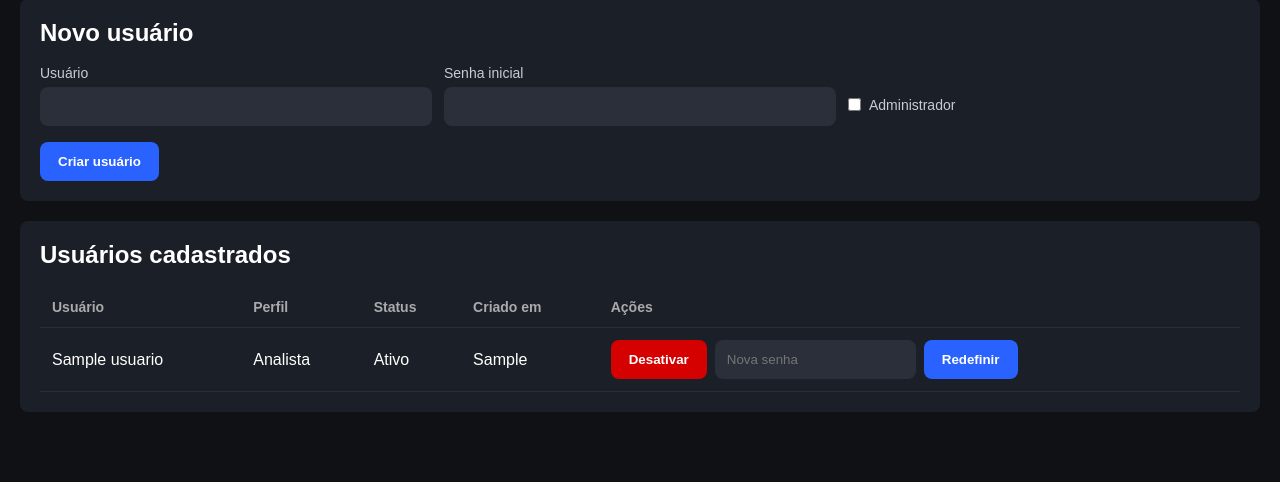
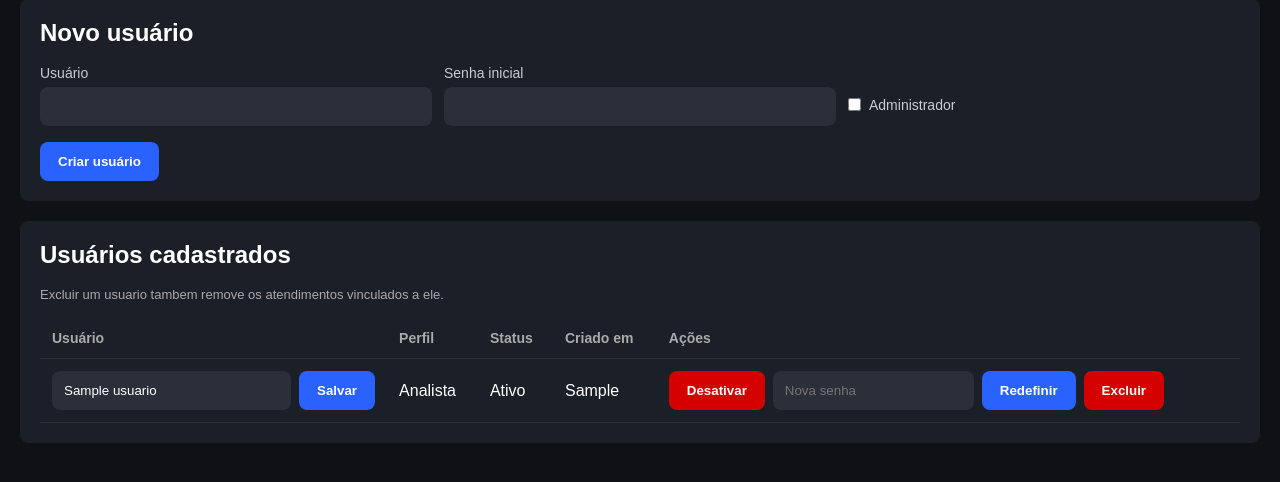
Before and after one commit to Thales0408/support-ai, a Flask app: page /admin in a window 1280 px wide. Shown: the part 138-620 px from the top of the page. Run offline with Flask 3, Linux system fonts and the light colour scheme; the visitor is signed in with stand-in values (Sample User, id 1); a database or web service that is not in the repository returns one stand-in record (values such as "Sample title"); some libraries are stand-ins or nearby versions.

Commit message:
Permite editar e excluir usuarios

```diff
--- a/app.py
+++ b/app.py
@@ -735,6 +735,92 @@ def admin_alterar_senha(usuario_id):
                         usuario_id
                     )
                 )
+
+    return redirect("/admin")
+
+
+@app.route(
+    "/admin/usuarios/<int:usuario_id>/nome",
+    methods=["POST"]
+)
+def admin_alterar_nome(usuario_id):
+
+    if not usuario_logado():
+
+        return redirect("/login")
+
+    if not usuario_admin():
+
+        return redirect("/")
+
+    novo_usuario = limpar_texto(
+        request.form.get("usuario")
+    )
+
+    if not novo_usuario:
+
+        return redirect("/admin")
+
+    try:
+
+        with conectar_banco() as conn:
+
+            with conn.cursor() as cursor:
+
+                cursor.execute(
+                    """
+                    UPDATE usuarios
+                    SET usuario = %s
+                    WHERE id = %s
+                    """,
+                    (
+                        novo_usuario,
+                        usuario_id
+                    )
+                )
+
+        if usuario_id == usuario_logado():
+
+            session["usuario_nome"] = novo_usuario
+
+    except psycopg2.errors.UniqueViolation:
+
+        pass
+
+    return redirect("/admin")
+
+
+@app.route(
+    "/admin/usuarios/<int:usuario_id>/excluir",
+    methods=["POST"]
+)
+def admin_excluir_usuario(usuario_id):
+
+    if not usuario_logado():
+
+        return redirect("/login")
+
+    if not usuario_admin():
+
+        return redirect("/")
+
+    if usuario_id == usuario_logado():
+
+        return redirect("/admin")
+
+    with conectar_banco() as conn:
+
+        with conn.cursor() as cursor:
+
+            cursor.execute(
+                """
+                DELETE FROM usuarios
+                WHERE id = %s
+                """,
+                (
+                    usuario_id,
+                )
+            )
 
     return redirect("/admin")
 
--- a/templates/admin.html
+++ b/templates/admin.html
@@ -153,13 +153,19 @@
             gap: 8px;
         }
 
-        .senha-form {
+        .inline-form {
             display: flex;
             gap: 8px;
         }
 
-        .senha-form input {
+        .inline-form input {
             min-width: 180px;
+        }
+
+        .hint {
+            color: #aaa;
+            font-size: 13px;
+            margin-bottom: 16px;
         }
 
         @media (max-width: 760px) {
@@ -261,6 +267,10 @@
     <section class="box">
         <h2>Usuários cadastrados</h2>
 
+        <p class="hint">
+            Excluir um usuario tambem remove os atendimentos vinculados a ele.
+        </p>
+
         <table>
             <thead>
                 <tr>
@@ -274,7 +284,23 @@
             <tbody>
                 {% for item in usuarios %}
                     <tr>
-                        <td>{{ item[1] }}</td>
+                        <td>
+                            <form
+                                class="inline-form"
+                                method="POST"
+                                action="/admin/usuarios/{{ item[0] }}/nome"
+                            >
+                                <input
+                                    name="usuario"
+                                    value="{{ item[1] }}"
+                                    required
+                                >
+                                <button
+                                    class="principal"
+                                    type="submit"
+                                >Salvar</button>
+                            </form>
+                        </td>
                         <td>
                             {% if item[2] %}
                                 Admin
@@ -321,7 +347,7 @@
                                 </form>
 
                                 <form
-                                    class="senha-form"
+                                    class="inline-form"
                                     method="POST"
                                     action="/admin/usuarios/{{ item[0] }}/senha"
                                 >
@@ -336,6 +362,18 @@
                                         type="submit"
                                     >Redefinir</button>
                                 </form>
+
+                                <form
+                                    method="POST"
+                                    action="/admin/usuarios/{{ item[0] }}/excluir"
+                                    onsubmit="return confirm('Excluir este usuario e todos os atendimentos vinculados?')"
+                                >
+                                    <button
+                                        class="perigo"
+                                        type="submit"
+                                        {% if item[0] == usuario_id %}disabled{% endif %}
+                                    >Excluir</button>
+                                </form>
                             </div>
                         </td>
                     </tr>
```
